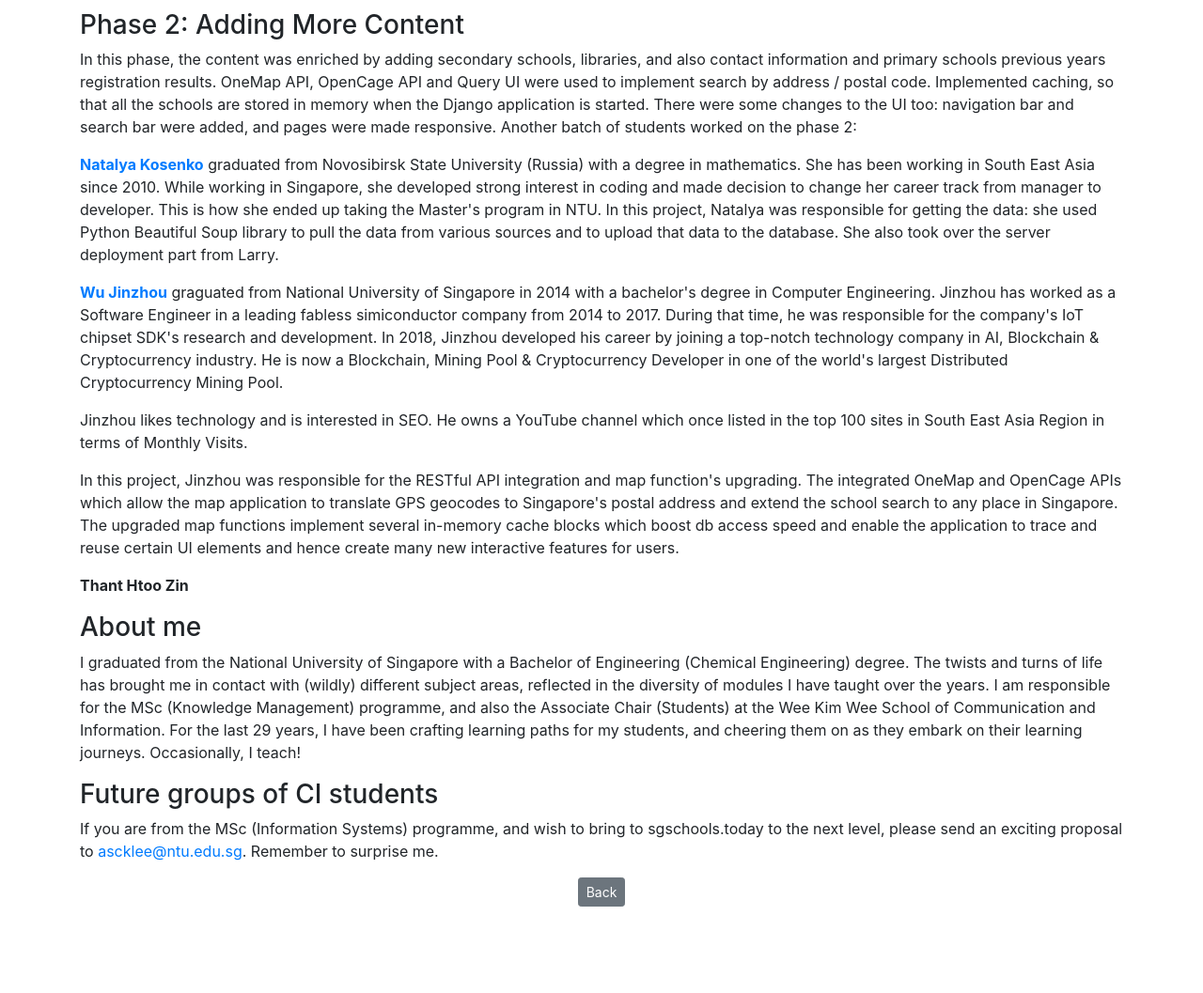
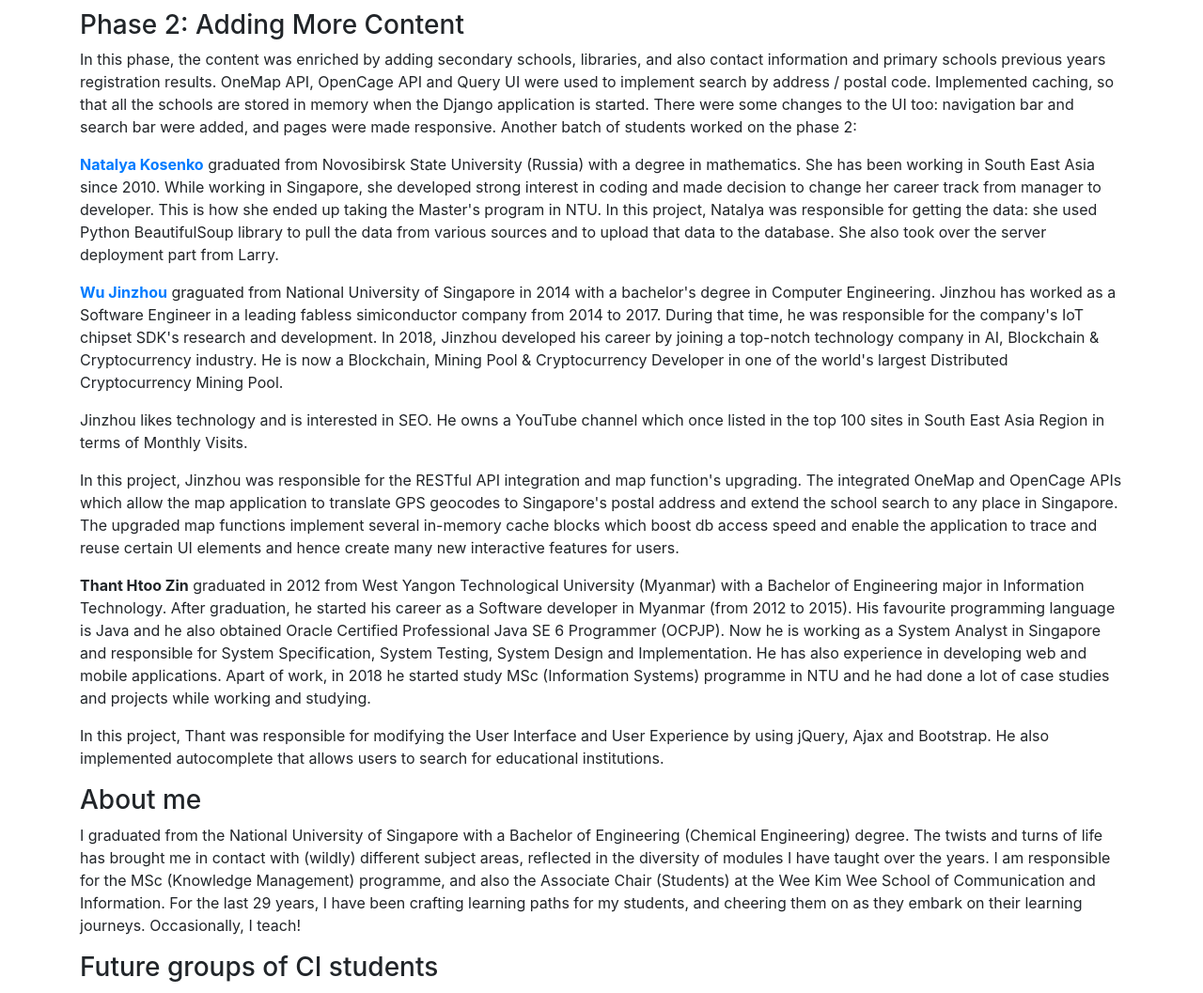
Before and after one commit to sergodeeva/sgschools-today, a Django app: page /about/ in a window 1280 px wide. Shown: the part 1529-2586 px from the top of the page at 94% size. Before the commit the page ends 2494 px from the top, so only its background shows below. Run offline with Django 3.2, Linux system fonts and the light colour scheme; some libraries are stand-ins or nearby versions.

Commit message:
Add Thant info

```diff
--- a/schools/templates/about.html
+++ b/schools/templates/about.html
@@ -109,13 +109,11 @@
     <p><strong><a href="http://www.natalyakosenko.com/" target="_blank">Natalya Kosenko</a></strong> graduated from
         Novosibirsk State University (Russia) with a degree in
         mathematics. She has been working in South East Asia since 2010. While working in Singapore, she developed
-        strong
-        interest in coding and made decision to change her career track from manager to developer. This is how she ended
-        up
-        taking the Master's program in NTU. In this project, Natalya was responsible for getting the data: she used
-        Python Beautiful Soup library to pull the data from various sources and to upload that data to the database. She
+        strong interest in coding and made decision to change her career track from manager to developer. This is how
+        she ended
+        up taking the Master's program in NTU. In this project, Natalya was responsible for getting the data: she used
+        Python BeautifulSoup library to pull the data from various sources and to upload that data to the database. She
         also took over the server deployment part from Larry.</p>
-
     <p>
         <strong><a href="https://about.me/wujinzhou" target="_blank">Wu Jinzhou</a></strong> graguated from National
         University of Singapore in 2014 with a bachelor's degree in Computer Engineering. Jinzhou has worked as a
@@ -135,7 +133,17 @@
     </p>
 
     <p>
-        <strong>Thant Htoo Zin</strong>
+        <strong>Thant Htoo Zin</strong> graduated in 2012 from West Yangon Technological University (Myanmar) with a
+        Bachelor of Engineering major in Information Technology. After graduation, he started his career as a Software
+        developer in Myanmar (from 2012 to 2015). His favourite programming language is Java and he also obtained Oracle
+        Certified Professional Java SE 6 Programmer (OCPJP). Now he is working as a System Analyst in Singapore and
+        responsible for System Specification, System Testing, System Design and Implementation. He has also experience
+        in developing web and mobile applications. Apart of work, in 2018 he started study MSc
+        (Information Systems) programme in NTU and he had done a lot of case studies and projects while working and
+        studying.</p>
+    <p>In this project, Thant was responsible for modifying the User Interface and User Experience by using
+        jQuery, Ajax and Bootstrap. He also implemented autocomplete that allows users to search for educational
+        institutions.
     </p>
 
     <h3>About me</h3>
```
